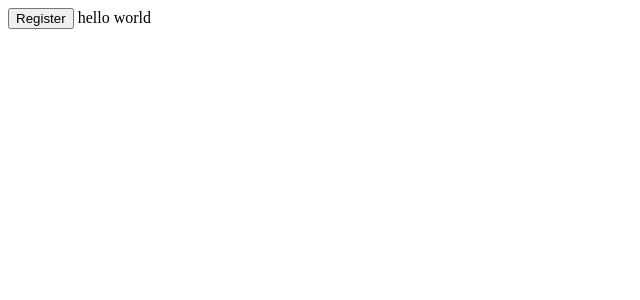
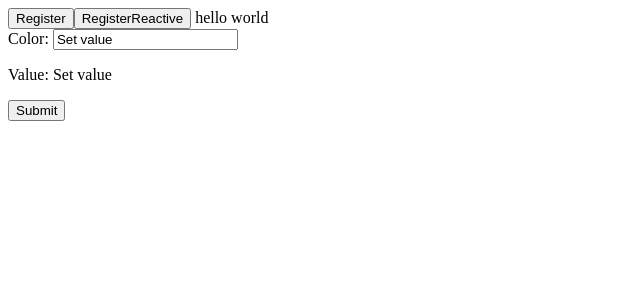
Before and after one commit to lolwner/INeedToFinishAngular, an Angular app: page /registerReactive in a window 1280 px wide. Before the commit this address led to /. Shown: the top 300 px of the page, without its empty margins (0-640 px from the left). Built offline with nearby package versions, Linux system fonts and the light colour scheme.

Commit message:
added reactive form

```diff
--- a/src/app/auth/auth.module.ts
+++ b/src/app/auth/auth.module.ts
@@ -3,13 +3,15 @@ import { CommonModule } from '@angular/common';
 import { RegisterComponent } from './register/register.component';
 import { AuthRoutingModule } from './auth.routing-module';
 import { FormsModule } from '@angular/forms';
+import { RegisterReactiveComponent } from './register-reactive/register-reactive.component';
+import { ReactiveFormsModule } from '@angular/forms';
 
 @NgModule({
   declarations: [
-    RegisterComponent, AuthRoutingModule.components
+    RegisterComponent, AuthRoutingModule.components, RegisterReactiveComponent
   ],
   imports: [
-    CommonModule, AuthRoutingModule, FormsModule
+    CommonModule, AuthRoutingModule, FormsModule, ReactiveFormsModule
   ]
 })
 export class AuthModule { }
--- a/src/app/auth/auth.routing-module.ts
+++ b/src/app/auth/auth.routing-module.ts
@@ -1,9 +1,11 @@
 import { NgModule } from '@angular/core';
 import { RouterModule, Routes } from '@angular/router';
+import { RegisterReactiveComponent } from './register-reactive/register-reactive.component';
 import { RegisterComponent } from './register/register.component';
 
 const routes: Routes = [
-    { path: 'register', component: RegisterComponent }
+    { path: 'register', component: RegisterComponent },
+    { path: 'registerReactive', component: RegisterReactiveComponent }
 ];
 
 @NgModule({
@@ -11,5 +13,5 @@ const routes: Routes = [
     exports: [RouterModule]
 })
 export class AuthRoutingModule {
-    static components = [RegisterComponent];
+    static components = [RegisterComponent, RegisterReactiveComponent];
 }
--- /dev/null
+++ b/src/app/auth/register-reactive/register-reactive.component.html
@@ -0,0 +1,6 @@
+<div>
+    Color: <input type="text" [formControl]="favoriteColorControl">
+    <p>Value: {{ favoriteColorControl.value }}</p>
+
+    <button (click)="submit()">Submit</button>
+</div>
--- /dev/null
+++ b/src/app/auth/register-reactive/register-reactive.component.ts
@@ -0,0 +1,23 @@
+import { Component, OnInit } from '@angular/core';
+import { FormControl } from '@angular/forms';
+
+@Component({
+  selector: 'app-register-reactive',
+  templateUrl: './register-reactive.component.html',
+  styleUrls: ['./register-reactive.component.css']
+})
+export class RegisterReactiveComponent implements OnInit {
+
+  favoriteColorControl = new FormControl('');
+
+  constructor() { }
+
+  ngOnInit(): void {
+    this.favoriteColorControl.setValue('Set value');
+  }
+
+  submit(){
+    console.log(this.favoriteColorControl.value);
+  }
+
+}
--- a/src/app/auth/register/register.component.ts
+++ b/src/app/auth/register/register.component.ts
@@ -2,6 +2,7 @@ import { Component, OnInit } from '@angular/core';
 import { Router } from '@angular/router';
 import { Observable } from 'rxjs';
 import { RegisterUser } from 'src/app/shared/registerUser';
+
 
 @Component({
   selector: 'app-register',
--- a/src/app/core/navbar/navbar.component.html
+++ b/src/app/core/navbar/navbar.component.html
@@ -1 +1,2 @@
 <button (click)="RegisterRedirect()">Register</button>
+<button (click)="RegisterReactiveRedirect()">RegisterReactive</button>
--- a/src/app/core/navbar/navbar.component.ts
+++ b/src/app/core/navbar/navbar.component.ts
@@ -17,4 +17,9 @@ export class NavbarComponent implements OnInit {
     this.router.navigate(['/register']);
   }
 
+  RegisterReactiveRedirect(){
+    this.router.navigate(['/registerReactive']);
+
+  }
+
 }
```
Also changed, not shown: src/app/auth/register-reactive/register-reactive.component.css (added), 1 other file (tests, documents, lock files or other folders).
